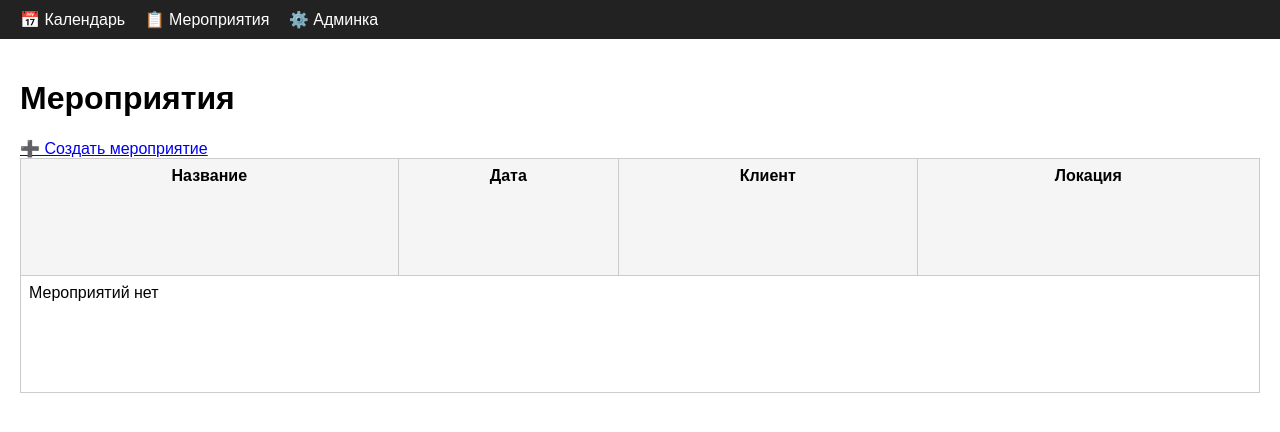
After one commit to Gustavo211101/rent_system, a Django app: page /events/ in a window 1280 px wide. The commit adds this page. Shown: the top 432 px of the page. Run offline with Django 5.2, Linux system fonts and the light colour scheme; data that the repository does not hold is empty.

Commit message:
Add events page

```diff
--- a/backend/templates/base.html
+++ b/backend/templates/base.html
@@ -41,7 +41,8 @@
 <body>
 
 <header>
-<a href="{% url 'calendar' %}">📅 Календарь</a>
+    <a href="{% url 'calendar' %}">📅 Календарь</a>
+    <a href="{% url 'event_list' %}">📋 Мероприятия</a>
     <a href="/admin/">⚙️ Админка</a>
     <span style="color:#aaa;">{{ request.user.username }}</span>
 </header>
--- /dev/null
+++ b/events/templates/events/event_list.html
@@ -0,0 +1,35 @@
+{% extends "base.html" %}
+
+{% block content %}
+<h1>Мероприятия</h1>
+
+<a href="#" class="btn">➕ Создать мероприятие</a>
+
+<table>
+    <thead>
+        <tr>
+            <th>Название</th>
+            <th>Дата</th>
+            <th>Клиент</th>
+            <th>Локация</th>
+        </tr>
+    </thead>
+    <tbody>
+        {% for event in events %}
+        <tr>
+            <td>{{ event.name }}</td>
+            <td>
+                {{ event.date_start|date:"d.m.Y H:i" }} –
+                {{ event.date_end|date:"d.m.Y H:i" }}
+            </td>
+            <td>{{ event.client }}</td>
+            <td>{{ event.location }}</td>
+        </tr>
+        {% empty %}
+        <tr>
+            <td colspan="4">Мероприятий нет</td>
+        </tr>
+        {% endfor %}
+    </tbody>
+</table>
+{% endblock %}
--- a/events/urls.py
+++ b/events/urls.py
@@ -1,6 +1,10 @@
 from django.urls import path
-from .views import calendar_view
+from .views import (
+    calendar_view,
+    event_list_view,
+)
 
 urlpatterns = [
     path('calendar/', calendar_view, name='calendar'),
+    path('events/', event_list_view, name='event_list'),
 ]
--- a/events/views.py
+++ b/events/views.py
@@ -35,3 +35,9 @@ def calendar_view(request):
     }
 
     return render(request, 'events/calendar.html', context)
+
+def event_list_view(request):
+    events = Event.objects.order_by('-date_start')
+    return render(request, 'events/event_list.html', {
+        'events': events
+    })
```
Also changed, not shown: db.sqlite3.
